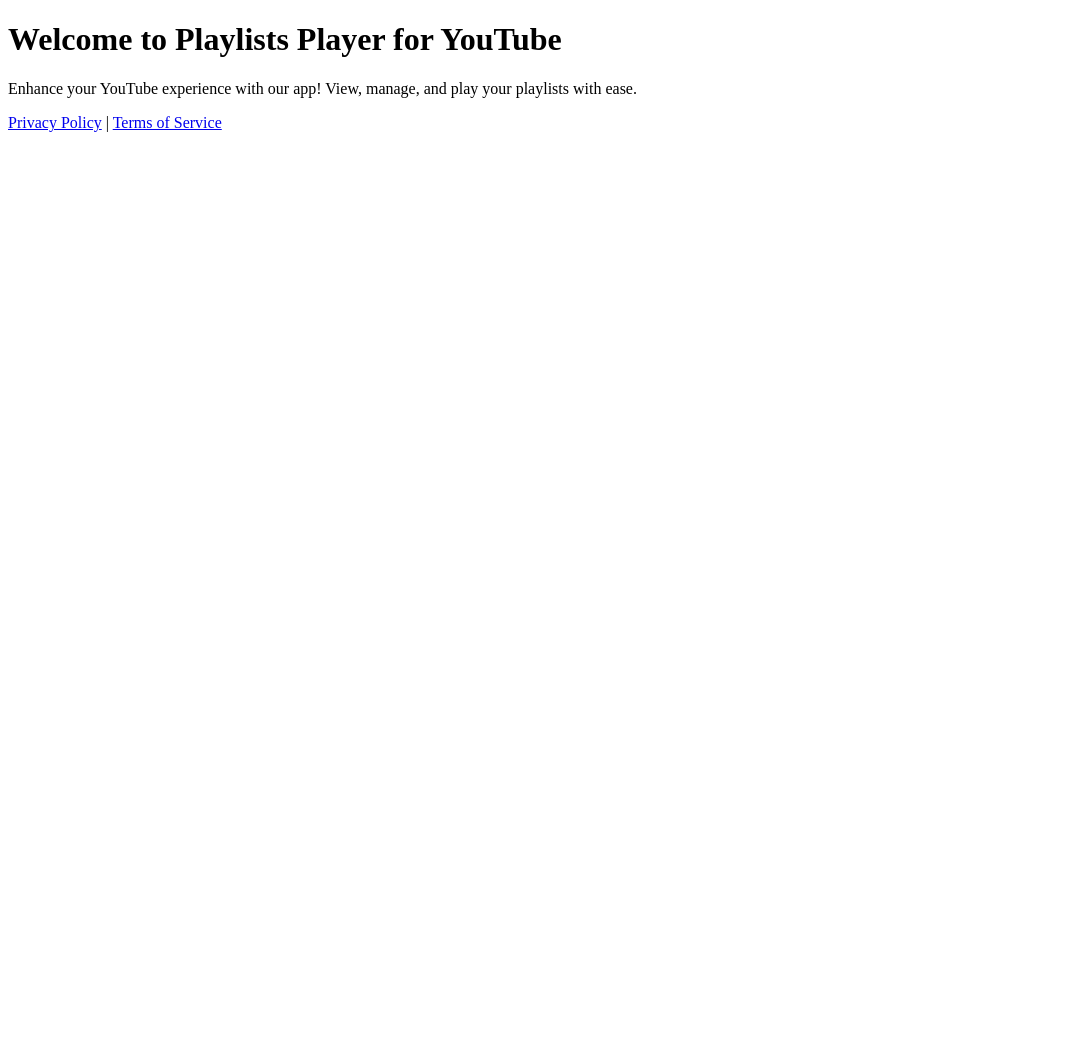
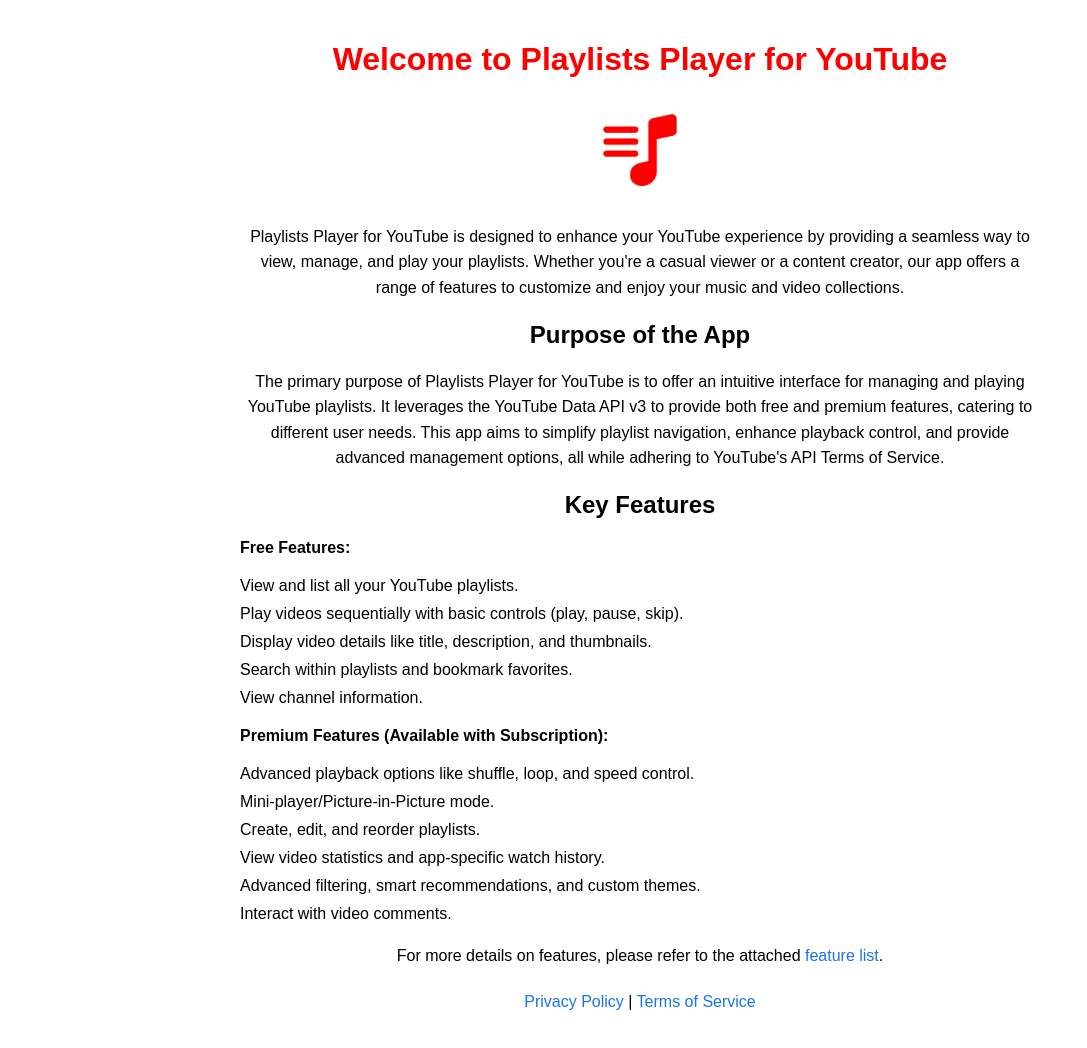
Before and after one commit to graygoos/Playlists-Player-for-YouTube, a plain HTML site: page index.html in a window 1280 px wide. Shown: the whole page, without its empty margins (0-1087 px from the left). Before the commit the page ends 800 px from the top, so only its background shows below. Drawn offline with Linux system fonts and the light colour scheme.

Commit message:
Add app icon and playlists_features.md, update index.html with purpose and features

```diff
--- a/index.html
+++ b/index.html
@@ -1,13 +1,75 @@
 <!DOCTYPE html>
 <html lang="en">
 <head>
-  <meta charset="UTF-8">
-  <meta name="viewport" content="width=device-width, initial-scale=1.0">
-  <title>Playlists Player for YouTube</title>
+    <meta charset="UTF-8">
+    <meta name="viewport" content="width=device-width, initial-scale=1.0">
+    <title>Welcome to Playlists Player for YouTube</title>
+    <style>
+        body {
+            font-family: Arial, sans-serif;
+            margin: 0;
+            padding: 20px;
+            text-align: center;
+        }
+        h1 {
+            color: #ff0000;
+        }
+        p {
+            max-width: 800px;
+            margin: 20px auto;
+            line-height: 1.6;
+        }
+        ul {
+            list-style-type: none;
+            padding: 0;
+            max-width: 800px;
+            margin: 20px auto;
+            text-align: left;
+        }
+        ul li {
+            margin: 10px 0;
+        }
+        a {
+            color: #1a73e8;
+            text-decoration: none;
+        }
+        a:hover {
+            text-decoration: underline;
+        }
+    </style>
 </head>
 <body>
-  <h1>Welcome to Playlists Player for YouTube</h1>
-  <p>Enhance your YouTube experience with our app! View, manage, and play your playlists with ease.</p>
-  <p><a href="privacy-policy.html">Privacy Policy</a> | <a href="terms-of-service.html">Terms of Service</a></p>
+    <h1>Welcome to Playlists Player for YouTube</h1>
+    <img src="app-icon.png" alt="App Icon" style="width: 100px; height: 100px;">
+    <p>Playlists Player for YouTube is designed to enhance your YouTube experience by providing a seamless way to view, manage, and play your playlists. Whether you're a casual viewer or a content creator, our app offers a range of features to customize and enjoy your music and video collections.</p>
+
+    <h2>Purpose of the App</h2>
+    <p>The primary purpose of Playlists Player for YouTube is to offer an intuitive interface for managing and playing YouTube playlists. It leverages the YouTube Data API v3 to provide both free and premium features, catering to different user needs. This app aims to simplify playlist navigation, enhance playback control, and provide advanced management options, all while adhering to YouTube's API Terms of Service.</p>
+
+    <h2>Key Features</h2>
+    <ul>
+        <li><strong>Free Features:</strong>
+            <ul>
+                <li>View and list all your YouTube playlists.</li>
+                <li>Play videos sequentially with basic controls (play, pause, skip).</li>
+                <li>Display video details like title, description, and thumbnails.</li>
+                <li>Search within playlists and bookmark favorites.</li>
+                <li>View channel information.</li>
+            </ul>
+        </li>
+        <li><strong>Premium Features (Available with Subscription):</strong>
+            <ul>
+                <li>Advanced playback options like shuffle, loop, and speed control.</li>
+                <li>Mini-player/Picture-in-Picture mode.</li>
+                <li>Create, edit, and reorder playlists.</li>
+                <li>View video statistics and app-specific watch history.</li>
+                <li>Advanced filtering, smart recommendations, and custom themes.</li>
+                <li>Interact with video comments.</li>
+            </ul>
+        </li>
+    </ul>
+
+    <p>For more details on features, please refer to the attached <a href="playlists_features.md">feature list</a>.</p>
+    <p><a href="privacy-policy.html">Privacy Policy</a> | <a href="terms-of-service.html">Terms of Service</a></p>
 </body>
-</html><!-- verification file update -->
+</html>
```
Also changed, not shown: app-icon.png (added), 1 other file.
